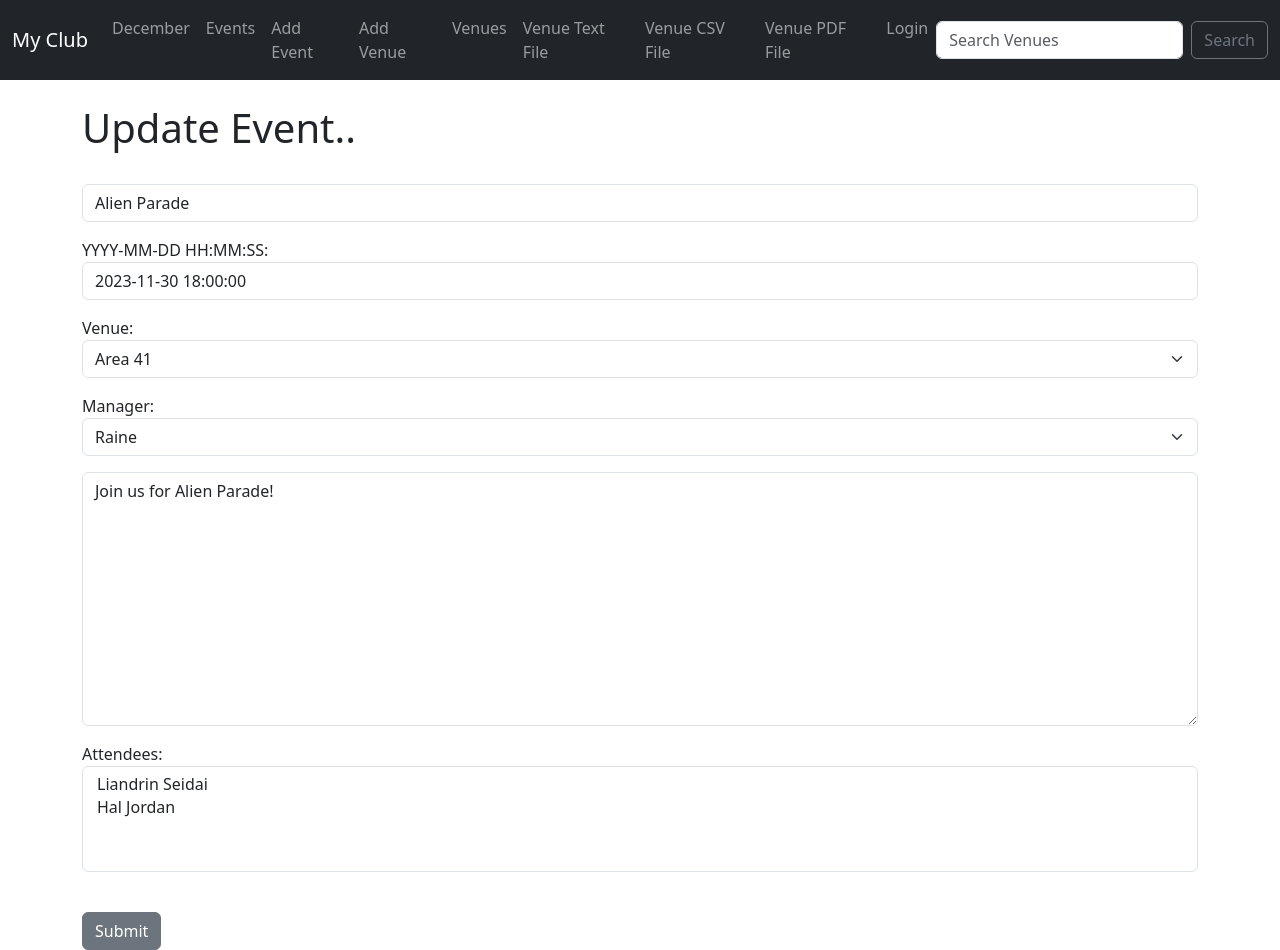
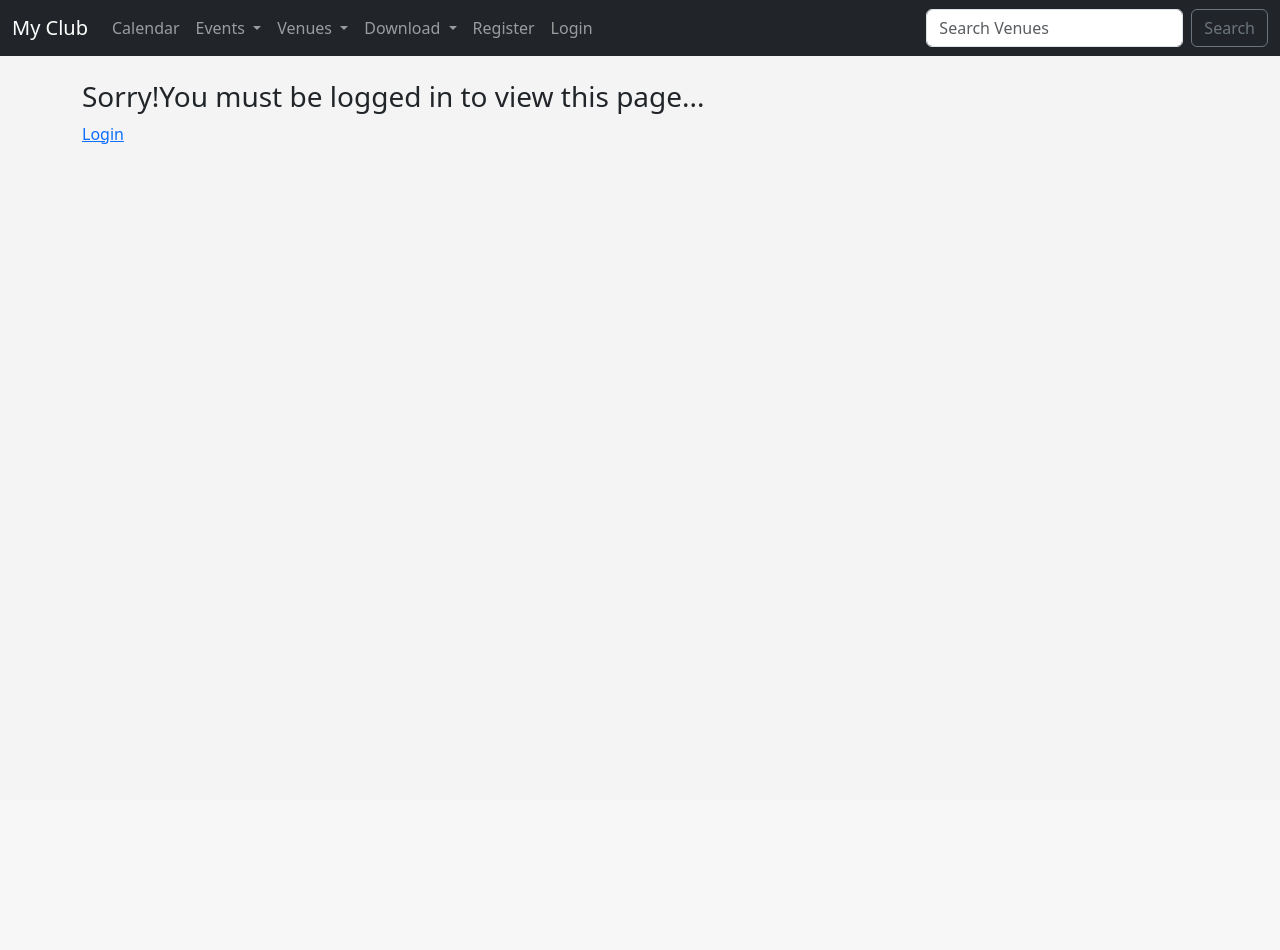
Before and after one commit to RaineK3/Club-Web---Django, a Django app: page /update_event/1 in a window 1280 px wide. After the commit the page ends 144 px from the top, so only its background shows below. Run offline with Django 4.2, Linux system fonts and the light colour scheme; data comes from the database, SQL or seed files in the repository; both versions use the stored data as it was after the commit.

Commit message:
locking down app & different froms for different users

```diff
--- a/myclub_website/events/forms.py
+++ b/myclub_website/events/forms.py
@@ -3,8 +3,8 @@ from django.forms import ModelForm
 from .models import Venue, Event
 
 
-#create a event form
-class EventForm(ModelForm):
+#create a admin/superuser event form
+class EventFormAdmin(ModelForm):
 	class Meta:
 		model = Event
 		fields = ('name', 'event_date', 'venue', 'manager', 'description', 'attendees')
@@ -21,6 +21,27 @@ class EventForm(ModelForm):
 		'event_date': forms.TextInput(attrs={'class':'form-control', 'placeholder':'Event Date'}),
 		'venue': forms.Select(attrs={'class':'form-select', 'placeholder':'Venue'}),
 		'manager': forms.Select(attrs={'class':'form-select', 'placeholder':'Manager'}),
+		'description': forms.Textarea(attrs={'class':'form-control', 'placeholder':'Description'}),
+		'attendees': forms.SelectMultiple(attrs={'class':'form-control', 'placeholder':'Attendees'}),
+		}
+
+
+#create a user event form
+class EventForm(ModelForm):
+	class Meta:
+		model = Event
+		fields = ('name', 'event_date', 'venue', 'description', 'attendees')
+		labels = {
+		'name' : '',
+		'event_date': 'YYYY-MM-DD HH:MM:SS:',
+		'venue': 'Venue',
+		'description': '',
+		'attendees': 'Attendees',
+		}
+		widgets = {
+		'name': forms.TextInput(attrs={'class':'form-control', 'placeholder':'Event Name'}),
+		'event_date': forms.TextInput(attrs={'class':'form-control', 'placeholder':'Event Date'}),
+		'venue': forms.Select(attrs={'class':'form-select', 'placeholder':'Venue'}),
 		'description': forms.Textarea(attrs={'class':'form-control', 'placeholder':'Description'}),
 		'attendees': forms.SelectMultiple(attrs={'class':'form-control', 'placeholder':'Attendees'}),
 		}
--- a/myclub_website/events/models.py
+++ b/myclub_website/events/models.py
@@ -8,7 +8,7 @@ class Venue(models.Model):
 	phone = models.CharField('Contact Phone',max_length = 15, blank = True)
 	web = models.URLField('Website Address', blank = True)
 	email_address = models.EmailField('Email Address', blank = True)
-
+	owner = models.IntegerField("Venue Owner", blank = False, default = 1)
 	def __str__ (self):
 		return self.name
 
--- a/myclub_website/events/templates/events/base.html
+++ b/myclub_website/events/templates/events/base.html
@@ -5,6 +5,11 @@
     <meta name="viewport" content="width=device-width, initial-scale=1">
     <title>Django demo</title>
     <link href="https://cdn.jsdelivr.net/npm/bootstrap@5.3.2/dist/css/bootstrap.min.css" rel="stylesheet" integrity="sha384-T3c6CoIi6uLrA9TneNEoa7RxnatzjcDSCmG1MXxSR1GAsXEV/Dwwykc2MPK8M2HN" crossorigin="anonymous">
+    <style>
+      body{
+        background-color: #f4f4f4;
+      }
+    </style>
   </head>
   <body>
 
@@ -12,13 +17,13 @@
   	<br/>
     <div class="container">
       {% if messages%}
-        <div class="alert alert-info" role="alert">
+        {%for message in messages %}
+          <div class="alert alert-info" role="alert">
 
-            {%for message in messages %}
-              {{message}}
-            {% endfor %}
+                {{message}}
 
-        </div>
+          </div>
+         {% endfor %}
       {% endif%}
       {% block content %}
 
--- a/myclub_website/events/templates/events/navbar.html
+++ b/myclub_website/events/templates/events/navbar.html
@@ -8,26 +8,64 @@
       <ul class="navbar-nav me-auto mb-2 mb-lg-0">
 
         <li class="nav-item">
-          <a class="nav-link" href="{% url 'home' '2023' 'December' %}">December</a>
+          <a class="nav-link" href="{% url 'home' '2023' 'December' %}">Calendar</a>
         </li>
 
-        <li class="nav-item">
+        <li class="nav-item dropdown">
+          <a class="nav-link dropdown-toggle" href="#" role="button" data-bs-toggle="dropdown" aria-expanded="false">
+            Events
+          </a>
+          <ul class="dropdown-menu">
+            <li><a class="dropdown-item" href="{% url 'list-events' %}">Events</a></li>
+            {% if user.is_authenticated %}
+              <li><a class="dropdown-item" href="{% url 'add-event' %}">Add Event</a></li>
+            {% endif %}
+
+          </ul>
+        </li>
+
+       <!--  <li class="nav-item">
           <a class="nav-link" href="{% url 'list-events' %}">Events</a>
         </li>
 
         <li class="nav-item">
           <a class="nav-link" href="{% url 'add-event' %}">Add Event</a>
+        </li> -->
+
+        <li class="nav-item dropdown">
+          <a class="nav-link dropdown-toggle" href="#" role="button" data-bs-toggle="dropdown" aria-expanded="false">
+            Venues
+          </a>
+          <ul class="dropdown-menu">
+            <li><a class="dropdown-item" href="{% url 'list-venues' %}">Venues</a></li>
+            {% if user.is_authenticated %}
+              <li><a class="dropdown-item" href="{% url 'add-venue' %}">Add Venue</a></li>
+            {% endif %}
+          </ul>
         </li>
 
-         <li class="nav-item">
+        <!-- <li class="nav-item">
           <a class="nav-link" href="{% url 'add-venue' %}">Add Venue</a>
         </li>
 
         <li class="nav-item">
           <a class="nav-link" href="{% url 'list-venues' %}">Venues</a>
+        </li> -->
+
+        <li class="nav-item dropdown">
+          <a class="nav-link dropdown-toggle" href="#" role="button" data-bs-toggle="dropdown" aria-expanded="false">
+            Download
+          </a>
+          <ul class="dropdown-menu">
+            <li><a class="dropdown-item" href="{% url 'venue-text' %}">Venue Text File</a></li>
+
+            <li><a class="dropdown-item" href="{% url 'venue-csv' %}">Venue CSV File</a></li>
+            <!-- <li><hr class="dropdown-divider"></li> -->
+            <li><a class="dropdown-item" href="{% url 'venue-pdf' %}">Venue PDF File</a></li>
+          </ul>
         </li>
 
-        <li class="nav-item">
+        <!-- <li class="nav-item">
           <a class="nav-link" href="{% url 'venue-text' %}">Venue Text File</a>
         </li>
 
@@ -37,13 +75,20 @@
 
         <li class="nav-item">
           <a class="nav-link" href="{% url 'venue-pdf' %}">Venue PDF File</a>
-        </li>
+        </li> -->
 
-
-        <li class="nav-item">
-          <a class="nav-link" href="{% url 'login' %}">Login</a>
-        </li>
-
+        {% if user.is_authenticated %}
+          <li class="nav-item">
+            <a class="nav-link" href="{% url 'logout' %}">Logout</a>
+          </li>
+        {%else%}
+          <li class="nav-item">
+            <a class="nav-link" href="{% url 'register-user' %}">Register</a>
+          </li>
+          <li class="nav-item">
+            <a class="nav-link" href="{% url 'login' %}">Login</a>
+          </li>
+        {% endif%}
 
       </ul>
       <form method="post" action="{% url 'search-venues' %}" class="d-flex" role="search">
--- a/myclub_website/events/templates/events/update_event.html
+++ b/myclub_website/events/templates/events/update_event.html
@@ -1,14 +1,28 @@
 {% extends 'events/base.html' %}
 
 {% block content %}
-
+	{% if user.is_authenticated %}
+		{% if user == event.manager %}
 			<h1>Update Event..</h1><br/>
-
+			<!-- Logged In User: {{ user }}
+			<br/>
+			Event Manager: {{event.manager}}
+			<br/> -->
 			<form action="" method="post">
 				{% csrf_token %}
 				{{ form.as_p }} <br/>
 
 				<input type="submit" name="Update" class="btn btn-secondary">
 			</form>
+		{% else %}
+			<h2>
+				Acess Denied
+			</h2>
+			<p>Only the event's manager can update this event...</p>
+		{% endif %}
+	{% else %}
+		<h3>Sorry!You must be logged in to view this page... </h3>
+		<a href="{% url 'login' %}">Login</a>
+	{% endif %}
 
 {% endblock %}
--- a/myclub_website/events/templates/events/update_venue.html
+++ b/myclub_website/events/templates/events/update_venue.html
@@ -1,7 +1,7 @@
 {% extends 'events/base.html' %}
 
 {% block content %}
-
+	{% if user.is_authenticated %}
 		<h1>Update Venue..</h1><br/>
 
 		<form action="" method="post">
@@ -10,5 +10,9 @@
 
 			<input type="submit" name="Update" class="btn btn-secondary">
 		</form>
+	{% else %}
+		<h3>Sorry!You must be logged in to view this page... </h3>
+		<a href="{% url 'login' %}">Login</a>
+	{% endif %}
 
 {% endblock %}
--- a/myclub_website/events/views.py
+++ b/myclub_website/events/views.py
@@ -4,7 +4,7 @@ from calendar import HTMLCalendar
 from datetime import datetime
 from django.http import HttpResponseRedirect
 from .models import Event,Venue
-from .forms import VenueForm,EventForm
+from .forms import VenueForm,EventForm, EventFormAdmin
 from django.http import HttpResponse
 import csv
 
@@ -119,12 +119,25 @@ def delete_event(request, event_id):
 def add_event(request):
 	submitted = False
 	if request.method == "POST":
-		form = EventForm(request.POST)
-		if form.is_valid():
-			form.save()
-			return HttpResponseRedirect('/add_event?submitted=Ture')
+		if request.user.is_superuser:
+			form = EventFormAdmin(request.POST)
+			if form.is_valid():
+				form.save()
+				return HttpResponseRedirect('/add_event?submitted=Ture')
+		else:
+			form = EventForm(request.POST)
+			if form.is_valid():
+				# form.save()
+				event = form.save(commit = False)
+				event.manager = request.user
+				event.save()
+				return HttpResponseRedirect('/add_event?submitted=Ture')
 	else:
-		form = EventForm
+		#just going to the page, not submitting
+		if request.user.is_superuser:
+			form = EventFormAdmin
+		else:
+			form = EventForm
 		if 'submitted' in request.GET:
 			submitted = True
 
@@ -133,7 +146,10 @@ def add_event(request):
 
 def update_event(request, event_id):
 	event = Event.objects.get(pk=event_id)
-	form = EventForm(request.POST or None, instance = event)
+	if request.user.is_superuser:
+		form = EventFormAdmin(request.POST or None, instance = event)
+	else:
+		form = EventForm(request.POST or None, instance = event)
 	if form.is_valid():
 		form.save()
 		return redirect('list-events')
@@ -194,7 +210,10 @@ def add_venue(request):
 	if request.method == "POST":
 		form = VenueForm(request.POST)
 		if form.is_valid():
-			form.save()
+			#form.save()
+			venue = form.save(commit = False)
+			venue.owner = request.user.id #logged in user
+			venue.save()			# form.save()
 			return HttpResponseRedirect('/add_venue?submitted=Ture')
 	else:
 		form = VenueForm
--- a/myclub_website/members/urls.py
+++ b/myclub_website/members/urls.py
@@ -4,4 +4,6 @@ from . import views
 
 urlpatterns = [
     path('login_user', views.login_user, name = "login"),
+    path('logout_user', views.logout_user, name = "logout"),
+    path('register_user', views.register_user, name = "register-user"),
 ]
```
Also changed, not shown: myclub_website/events/templates/events/add_event.html (+5 -3 lines), myclub_website/events/templates/events/add_venue.html (+6 -3 lines), myclub_website/events/templates/events/event_list.html (+10 -6 lines), myclub_website/events/templates/events/venue.html (+6 -4 lines), myclub_website/members/forms.py (added, +20 -0 lines), myclub_website/members/templates/authenticate/register_user.html (added, +27 -0 lines), myclub_website/members/views.py (+26 -1 lines), myclub_website/db.sqlite3, myclub_website/events/migrations/0006_venue_owner.py (added). Lines whose indentation alone changed are shown as unchanged.
